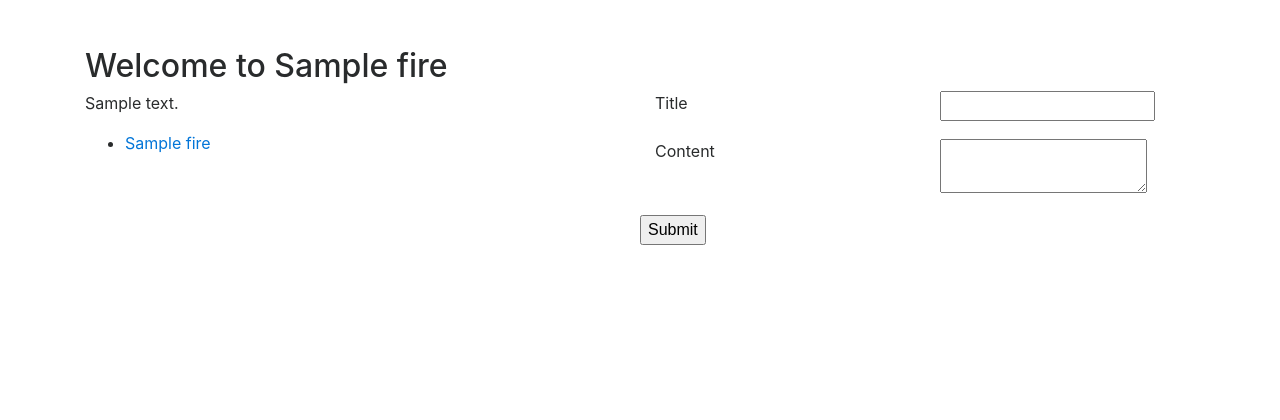
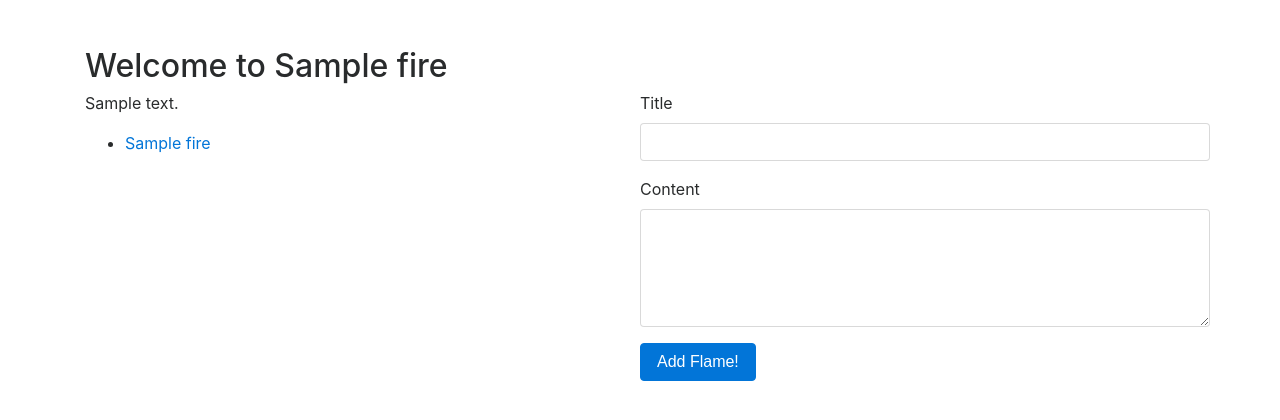
Before and after one commit to mreichl-tgm/flare, a Flask app: page /1 in a window 1280 px wide. Shown: the top 420 px of the page. Run offline with Flask 2, Linux system fonts and the light colour scheme; a database or web service that is not in the repository returns one stand-in record (values such as "Sample title"); some libraries are stand-ins or nearby versions.

Commit message:
Re-implement forms

```diff
--- a/flare/app.py
+++ b/flare/app.py
@@ -1,7 +1,7 @@
+from bson import ObjectId
 from flask import Flask, render_template, url_for, redirect, request
 from flask_pymongo import PyMongo
 
-from forms import TitleContentForm
 
 # Create the flask application
 app = Flask(__name__)
@@ -21,7 +21,24 @@ def get_index():
     return render_template("index.html")
 
 
-@app.route("/<string:fire_name>", methods=["GET", "POST"])
+@app.route("/", methods=["POST"])
+def add_fire():
+    """
+    Create a new fire if it does not already exist
+    :return: Redirect to fire name
+    """
+    fire = {"name": request.form["name"],
+            "title": request.form["title"],
+            "description": request.form["description"],
+            "flames": []}
+
+    if not mongo.db.fire.find_one("name"):
+        mongo.db.fire.insert_one(fire)
+
+    return redirect(url_for("get_fire", fire_name=fire["name"]))
+
+
+@app.route("/<string:fire_name>")
 def get_fire(fire_name):
     """
     Returns the contents of the given fire name
@@ -33,23 +50,23 @@ def get_fire(fire_name):
     fire = mongo.db.fire.find_one_or_404({"name": fire_name})
     flames = mongo.db.fire.find({"fire": fire_name})
 
-    form = TitleContentForm()
-    if form.validate_on_submit():
-        flame = {"fire": fire_name,
-                 "title": request.args["title"],
-                 "content": request.args["name"],
-                 "fuel": 1}
-
-        flame_id = mongo.db.fire.insert_one(flame).inserted_id
-
-        return redirect(url_for("get_flame", fire_name=fire_name, flame_id=flame_id))
-
     return render_template("fire.html",
                            fire_name=fire_name,
                            fire_title=fire["title"],
                            fire_description=fire["description"],
-                           flames=flames,
-                           form=form)
+                           flames=flames)
+
+
+@app.route("/<string:fire_name>", methods=["POST"])
+def add_flame(fire_name):
+    flame = {"fire": fire_name,
+             "title": request.form["title"],
+             "content": request.form["content"],
+             "fuel": 1}
+
+    flame_id = mongo.db.fire.insert_one(flame).inserted_id
+
+    return redirect(url_for("get_flame", fire_name=fire_name, flame_id=flame_id))
 
 
 @app.route("/<string:fire_name>/<string:flame_id>")
@@ -62,8 +79,7 @@ def get_flame(fire_name, flame_id):
     :rtype: str
     :return: Rendered html page
     """
-    flame = mongo.db.fire.find_one_or_404({"_id": flame_id,
-                                           "fire": fire_name})
+    flame = mongo.db.fire.find_one_or_404({"_id": ObjectId(flame_id), "fire": fire_name})
 
     return render_template("flame.html",
                            flame_id=flame_id,
@@ -73,25 +89,8 @@ def get_flame(fire_name, flame_id):
                            flame_fuel=flame["fuel"])
 
 
-@app.route("/create", methods=["POST"])
-def create_fire():
-    """
-    Create a new fire if it does not already exist
-    :return: Redirect to fire name
-    """
-    fire = {"name": request.args["name"],
-            "title": request.args["title"],
-            "description": request.args["description"],
-            "flames": []}
-
-    if not mongo.db.fire.find_one("name"):
-        mongo.db.fire.insert_one(fire)
-
-    return redirect(url_for("get_fire", fire_name=fire["name"]))
-
-
 @app.route("/<string:fire_name>/<string:flame_id>", methods=["POST"])
-def kindle_flame(fire_name, flame_id):
+def kindle(fire_name, flame_id):
     """
     Add fuel to a flame
 
@@ -100,9 +99,7 @@ def kindle_flame(fire_name, flame_id):
     :return: Redirects the user to the get_flame page
     """
     # Increase the fuel by one
-    mongo.db.fire.update_one({"_id": flame_id,
-                              "fire": fire_name},
-                             {"$inc": {"fuel": 1}})
+    mongo.db.fire.update_one({"_id": flame_id, "fire": fire_name}, {"$inc": {"fuel": 1}})
     # Redirect to the original page
     return redirect(url_for("get_flame", fire_name=fire_name, flame_id=flame_id))
 
--- a/flare/forms.py
+++ /dev/null
@@ -1,9 +0,0 @@
-from flask_wtf import FlaskForm
-from wtforms import StringField, TextAreaField, SubmitField
-from wtforms.validators import DataRequired
-
-
-class TitleContentForm(FlaskForm):
-    title = StringField("Title", validators=[DataRequired()])
-    content = TextAreaField("Content", validators=[DataRequired()])
-    submit = SubmitField('Submit')
--- a/flare/templates/fire.html
+++ b/flare/templates/fire.html
@@ -14,19 +14,19 @@
             {% endfor %}
         </ul>
     </div>
+
     <div class="col">
-        <form action="" method="post">
-            {{ form.csrf_token }}
+        <form action="{{ url_for("add_flame", fire_name=fire_name) }}" method="post">
             <div class="row form-group">
-                <div class="col">{{ form.title.label }}</div>
-                <div class="col">{{ form.title }}</div>
+                <label for="title">Title</label>
+                <input id="title" name="title" type="text" class="form-control"/>
             </div>
             <div class="row form-group">
-                <div class="col">{{ form.content.label }}</div>
-                <div class="col">{{ form.content }}</div>
+                <label for="content">Content</label>
+                <textarea id="content" name="content" class="form-control" rows="5"></textarea>
             </div>
             <div class="row form-group">
-                {{ form.submit }}
+                <button type="submit" class="btn btn-primary mb-2">Add Flame!</button>
             </div>
         </form>
     </div>
--- a/flare/templates/flame.html
+++ b/flare/templates/flame.html
@@ -7,7 +7,7 @@
 <p>Fuel: {{ flame_fuel }}</p>
 
 <div>
-    <form action="{{ url_for('kindle_flame', fire_name=fire_name, flame_id=flame_id) }}" method="POST">
+    <form action="{{ url_for('kindle', fire_name=fire_name, flame_id=flame_id) }}" method="POST">
         <input type="hidden" name="_method" value="DELETE"/>
         <input type="submit" value="Kindle!"/>
     </form>
--- a/setup.py
+++ b/setup.py
@@ -4,7 +4,7 @@ setup(
     name='flare',
     version='0.0.1',
     packages=['flare'],
-    install_requires=['Flask', 'Flask-PyMongo', 'Flask-WTF', 'wtforms'],
+    install_requires=['Flask', 'Flask-PyMongo'],
     url='https://github.com/re1/flare',
     license='',
     author='Markus Re1',
```
Also changed, not shown: README.md.
